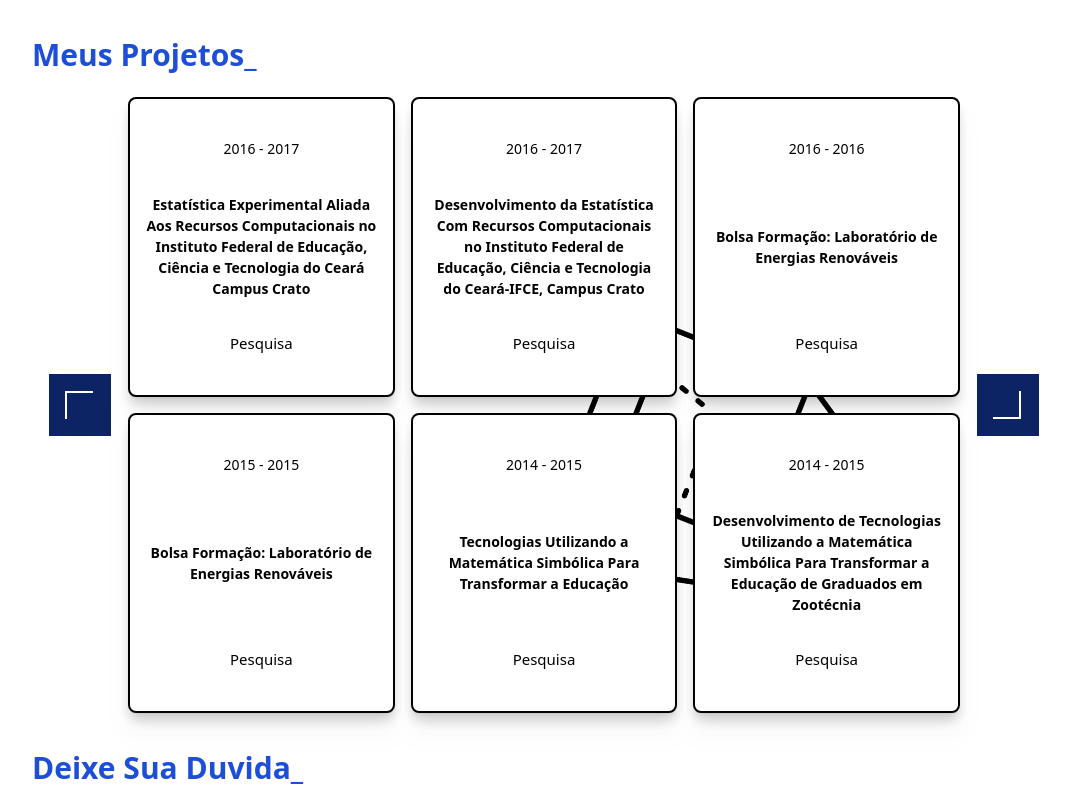
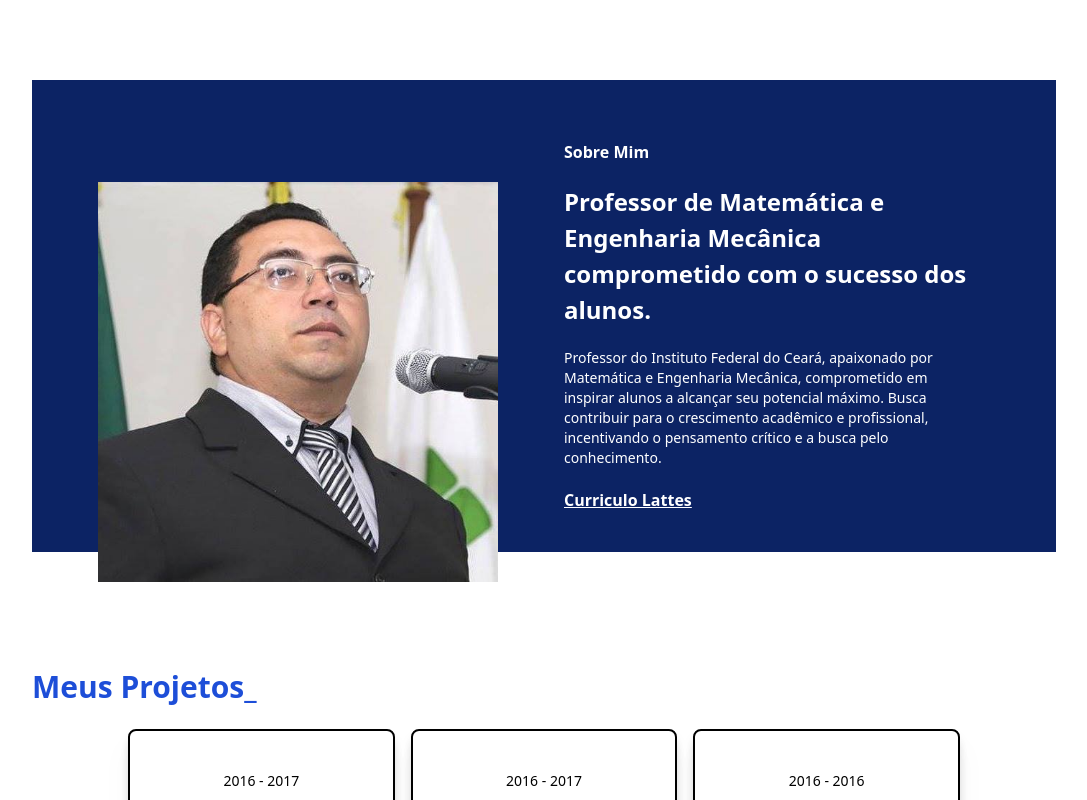
Before and after one commit to PedroLucas-Developer/Camilo.Com, a Next.js app: page /About in a window 1280 px wide. Before the commit this address had no page. Shown: the top 800 px of the page, without its empty margins (96-1183 px from the left). Built offline with nearby package versions, Linux system fonts and the light colour scheme.

Commit message:
add About
Adicionando a pagina sobre a o projeto.

```diff
--- /dev/null
+++ b/src/pages/About.tsx
@@ -0,0 +1,33 @@
+import Image from 'next/image';
+
+import Camilo from '../../public/imagens/camilo.jpg';
+
+export default function About() {
+  return (
+   <div id='About' className='flex w-full my-20 flex-row items-center justify-center'>
+     <div className='flex w-11/12 pt-10 flex-row items-center justify-center bg-[#0c2364] p-5 max-w-screen-lg max-[800px]:w-full max-[800px]:flex-col' >
+        <div className='w-2/4 relative flex justify-center items-center max-[800px]:w-full'>
+          <Image className='w-[400px] absolute mt-28 max-[1000px]:m-0 max-[800px]:relative' src={Camilo} alt='Imagem de Francisco Camilo' />
+        </div>
+        <div className='w-2/4 p-5 flex max-[800px]:w-full max-[800px]:p-0 max-[800px]:mt-5'>
+          <div className='w-11/12 flex-col max-[800px]:w-full'>
+            <p className='text-white font-bold'>
+              Sobre Mim
+            </p>
+            <div className='my-5'>
+              <p className='text-[24px] text-white font-bold'>
+                Professor de Matemática e Engenharia Mecânica comprometido com o sucesso dos alunos.
+              </p>
+              <p className='mt-5 text-sm text-white'>
+              Professor do Instituto Federal do Ceará, apaixonado por Matemática e Engenharia Mecânica, comprometido em inspirar alunos a alcançar seu potencial máximo. Busca contribuir para o crescimento acadêmico e profissional, incentivando o pensamento crítico e a busca pelo conhecimento.
+              </p>
+            </div>
+            <div>
+              <a className='font-bold text-white underline' href="http://lattes.cnpq.br/9587183503067118" target='_blank' rel="noopener noreferrer">Curriculo Lattes</a>
+            </div>
+          </div>
+        </div>
+      </div>
+   </div>
+  );
+}
--- a/src/pages/_app.tsx
+++ b/src/pages/_app.tsx
@@ -1,7 +1,11 @@
 import Head from 'next/head';
-import '../styles/global.css'
+
 import Projects from './Projects';
 import Doubts from './Doubts';
+import About from './About';
+
+import '../styles/global.css'
+
 
 // Renderiza A landing Page
 const App = () => {
@@ -11,6 +15,7 @@ const App = () => {
         <title>Camilo.Com</title>
         <link rel='shortcut icon' href='/imagens/c.ico' />
       </Head>
+      <About />
       <Projects />
       <Doubts />
     </div>
```
